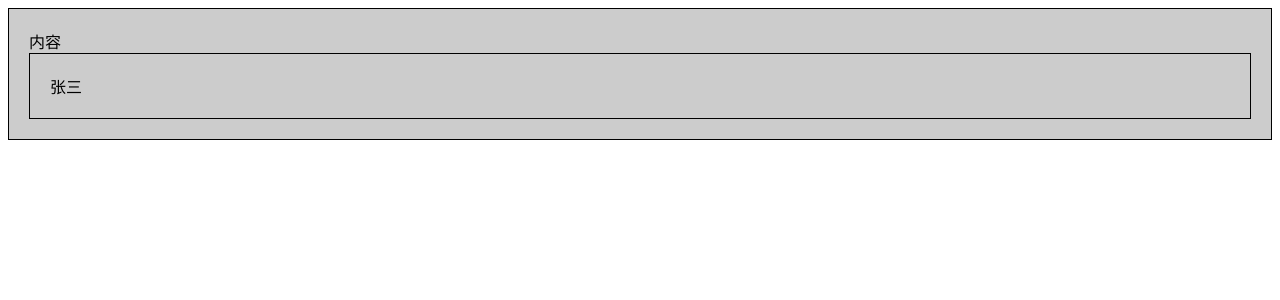
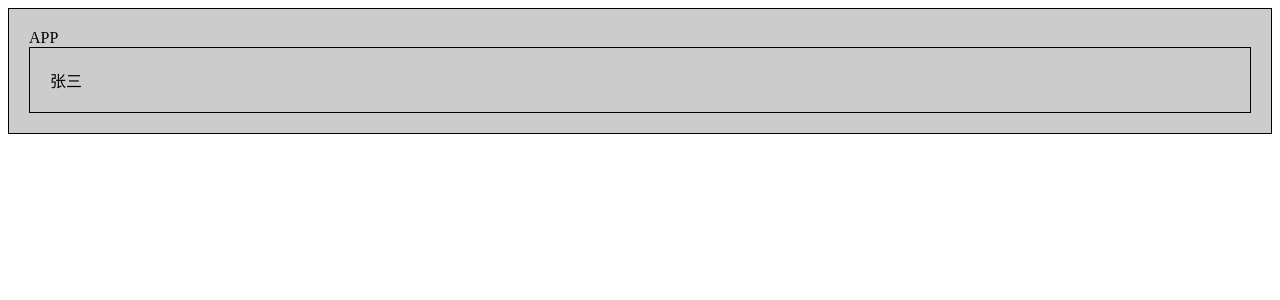
Before and after one commit to xiaodongxier/vue3_vite_ts_202401, a Vue app: page / in a window 1280 px wide. Shown: the top 300 px of the page. Built offline with nearby package versions, Linux system fonts and the light colour scheme.

Commit message:
定时同步完成...

```diff
--- a/src/App.vue
+++ b/src/App.vue
@@ -1,12 +1,12 @@
 <!--
  * @Date: 2024-01-22 23:20:17
- * @LastEditTime: 2024-01-22 23:34:01
+ * @LastEditTime: 2024-01-23 21:50:13
  * @Author: wangyongjie
  * @Note:
 -->
 <template>
   <div class="app">
-    内容
+    APP
     <Preson />
   </div>
 </template>
```
